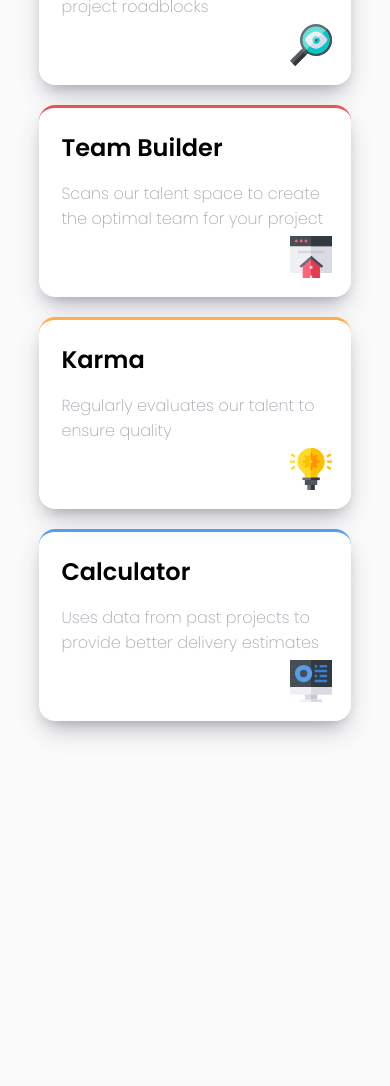
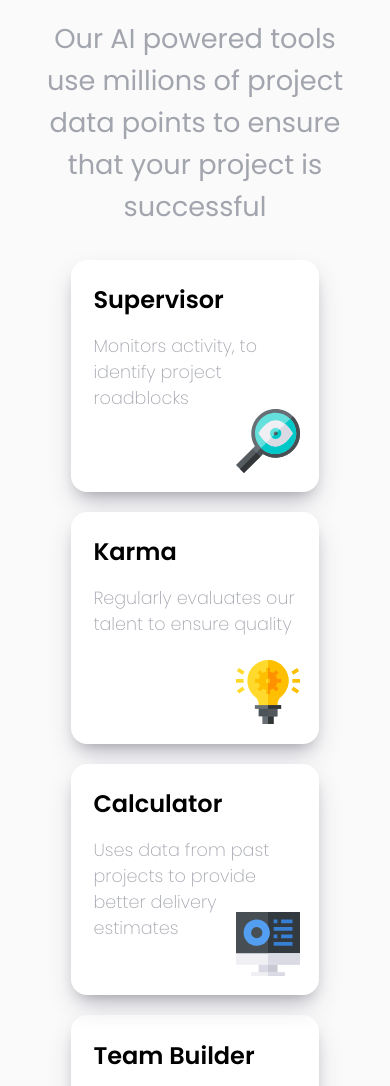
Before and after one commit to Martyna2304/four-card, a plain HTML site: page index.html in a window 390 px wide. Shown: the part 378-1464 px from the top of the page. Before the commit the page ends 1163 px from the top, so only its background shows below. Drawn offline with Linux system fonts and the light colour scheme.

Commit message:
first commit

```diff
--- /dev/null
+++ b/_cards.scss
@@ -0,0 +1,72 @@
+.card {
+  padding: 1.4rem;
+  background-color: white;
+  border-radius: 1rem;
+  text-align: left;
+  position: relative;
+  box-shadow: rgba(50, 50, 93, 0.25) 0 13px 27px -5px, rgba(0, 0, 0, 0.3) 0px 8px 16px -8px;
+
+  .card-title {
+    margin-bottom: 1rem;
+  }
+
+  .card-text {
+    margin-bottom: 2rem;
+    font-size: 1.1rem;
+    font-weight: 200;
+  }
+
+  .icon {
+    position: absolute;
+    bottom: 0;
+    right: 0;
+    padding: 1.2rem;
+  }
+
+  .card-calculator, .card-builder, .card-karma, .card-supervisor {
+    border-top: 3px solid;
+  }
+}
+
+.wrapper {
+  margin: -4rem auto;
+  display: grid;
+  grid-template-columns: 1fr 1fr 1fr;
+  grid-auto-rows: 16rem;
+  column-gap: 20px;
+  row-gap: 20px;
+
+  .card-supervisor {
+    grid-column-start: 1;
+    grid-column-end: 2;
+    grid-row-start: 2;
+    grid-row-end: 3;
+    border-top-color: hsl(180, 62%, 55%);
+  }
+
+  .card-karma {
+    transform: translateY(50%);
+    grid-column-start: 2;
+    grid-column-end: 3;
+    grid-row-start: 2;
+    grid-row-end: 3;
+    border-top-color: hsl(34, 97%, 64%);
+  }
+
+  .card-calculator {
+    grid-column-start: 3;
+    grid-column-end: 4;
+    grid-row-start: 2;
+    grid-row-end: 3;
+    border-top-color: hsl(212, 86%, 64%);
+  }
+
+  .card-builder {
+    transform: translateY(50%);
+    grid-column-start: 2;
+    grid-column-end: 3;
+    grid-row-start: 1;
+    grid-row-end: 2;
+    border-top-color: hsl(0, 78%, 62%);
+  }
+}
--- /dev/null
+++ b/_config.scss
@@ -0,0 +1,4 @@
+$primary-color: hsl(234, 12%, 34%);
+$secondary-color: hsl(229, 6%, 66%);
+$bg-color: hsl(0, 0%, 98%);
+$font-stack: 'Poppins', sans-serif;
--- /dev/null
+++ b/_mobile.scss
@@ -0,0 +1,38 @@
+@media (max-width: 890px) {
+  .wrapper {
+    margin: 2rem;
+    grid-template-columns: 1fr;
+    grid-template-rows: 1fr 1fr 1fr 1fr;
+
+
+    .card-supervisor {
+      grid-column-start: 1;
+      grid-column-end: 2;
+      grid-row-start: 1;
+      grid-row-end: 2;
+    }
+
+    .card-karma {
+      transform: translateY(0);
+      grid-column-start: 1;
+      grid-column-end: 2;
+      grid-row-start: 2;
+      grid-row-end: 3;
+    }
+
+    .card-calculator {
+      grid-column-start: 1;
+      grid-column-end: 2;
+      grid-row-start: 3;
+      grid-row-end: 4;
+    }
+
+    .card-builder {
+      transform: translateY(0);
+      grid-column-start: 1;
+      grid-column-end: 2;
+      grid-row-start: 4;
+      grid-row-end: 5;
+    }
+  }
+}
--- /dev/null
+++ b/style.scss
@@ -0,0 +1,51 @@
+@import url('https://fonts.googleapis.com/css2?family=Poppins:wght@200;400;600&display=swap');
+@import 'config';
+@import 'cards';
+@import 'mobile';
+
+* {
+  margin: 0;
+  padding: 0;
+  box-sizing: border-box;
+}
+
+body {
+  width: 100%;
+  margin: auto;
+  max-width: 1440px;
+  background-color: $bg-color;
+  font-family: $font-stack
+}
+
+.container {
+  width: 80%;
+  margin: 4rem auto;
+
+  .hero {
+    width: 100%;
+    text-align: center;
+  }
+
+  .title, .subtitle {
+    color: $primary-color;
+    font-size: 2.5rem;
+  }
+
+  .title {
+    font-weight: 200;
+  }
+
+  .subtitle {
+    font-weight: 600;
+  }
+
+  .description, .card-text {
+    color: $secondary-color;
+  }
+
+  .description {
+    font-weight: 400;
+    margin-top: 2rem;
+    font-size: 1.7rem;
+  }
+}
```
Also changed, not shown: style.css, 2 other files.
